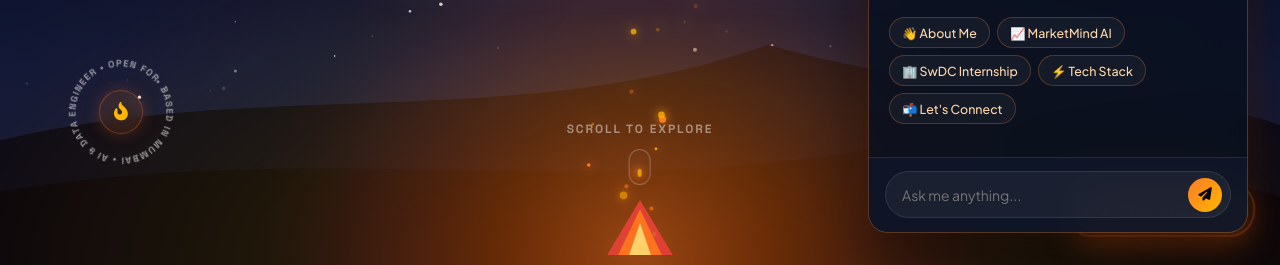
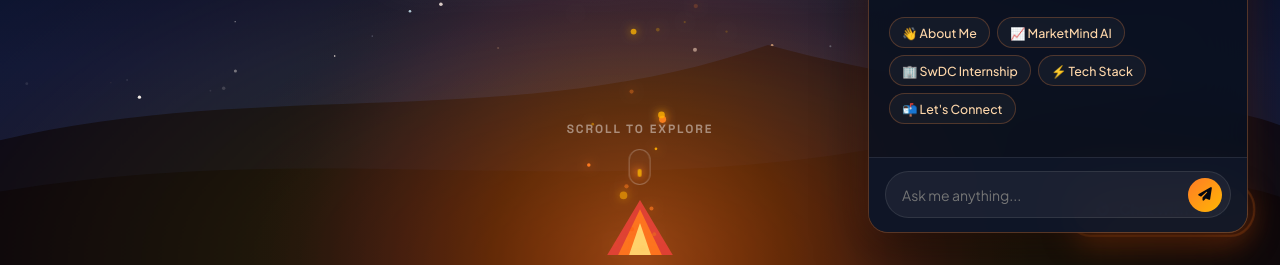
Before and after one commit to bsahil979/My_Portfolio, a plain HTML site: page index.html in a window 1280 px wide. Shown: the part 535-800 px from the top of the page. Drawn offline with Linux system fonts and the light colour scheme; animation ran at ten frames a second.

Commit message:
Remove rotating circular stamp badge as requested

```diff
--- a/index.html
+++ b/index.html
@@ -124,24 +124,6 @@
         </h1>
       </div>
 
-      <!-- Rotating Circular Stamp Badge (from Waqas video) -->
-      <div class="hero-stamp-wrapper" id="heroStamp">
-        <div class="stamp-badge">
-          <svg class="stamp-svg" viewBox="0 0 160 160">
-            <defs>
-              <path id="stampPath" d="M 80, 80 m -56, 0 a 56,56 0 1,1 112,0 a 56,56 0 1,1 -112,0" fill="none" />
-            </defs>
-            <text class="stamp-text">
-              <textPath href="#stampPath" startOffset="0%">
-                • BASED IN MUMBAI • AI &amp; DATA ENGINEER • OPEN FOR WORK
-              </textPath>
-            </text>
-          </svg>
-          <div class="stamp-center-icon">
-            <i class="fa-solid fa-fire-flame-curved"></i>
-          </div>
-        </div>
-      </div>
 
       <!-- Scroll to Explore Motion Indicator (from Waqas video) -->
       <a href="#about" class="scroll-explore-indicator" aria-label="Scroll to explore">
--- a/style.css
+++ b/style.css
@@ -2209,87 +2209,6 @@ textarea,
 }
 
 /* ==========================================================================
-   Hero Rotating Stamp Badge
-   ========================================================================== */
-.hero-stamp-wrapper {
-  position: absolute;
-  bottom: 2.5rem;
-  left: 3.5rem;
-  z-index: 10;
-  pointer-events: auto;
-}
-
-.stamp-badge {
-  position: relative;
-  width: 130px;
-  height: 130px;
-  display: flex;
-  align-items: center;
-  justify-content: center;
-  transition: transform 0.35s cubic-bezier(0.16, 1, 0.3, 1);
-  cursor: url('assets/cursor-ember-pointer.svg') 4 1, pointer;
-}
-
-.stamp-badge:hover {
-  transform: scale(1.08);
-}
-
-.stamp-svg {
-  width: 100%;
-  height: 100%;
-  animation: spinStamp 18s linear infinite;
-  transform-origin: center center;
-}
-
-.stamp-badge:hover .stamp-svg {
-  animation-duration: 8s;
-}
-
-.stamp-text {
-  font-family: 'Space Grotesk', sans-serif;
-  font-size: 11.5px;
-  font-weight: 700;
-  fill: rgba(255, 255, 255, 0.55);
-  letter-spacing: 0.12em;
-  text-transform: uppercase;
-  transition: fill 0.3s ease;
-}
-
-.stamp-badge:hover .stamp-text {
-  fill: var(--flame-gold);
-}
-
-.stamp-center-icon {
-  position: absolute;
-  width: 44px;
-  height: 44px;
-  border-radius: 50%;
-  background: rgba(255, 123, 37, 0.12);
-  border: 1px solid rgba(255, 123, 37, 0.3);
-  display: flex;
-  align-items: center;
-  justify-content: center;
-  color: var(--flame-gold);
-  font-size: 1.15rem;
-  backdrop-filter: blur(8px);
-  box-shadow: 0 0 15px rgba(255, 107, 53, 0.25);
-  transition: all 0.3s ease;
-}
-
-.stamp-badge:hover .stamp-center-icon {
-  background: rgba(255, 123, 37, 0.25);
-  border-color: var(--flame-amber);
-  color: #ffffff;
-  box-shadow: 0 0 25px rgba(255, 107, 53, 0.5);
-  transform: scale(1.1);
-}
-
-@keyframes spinStamp {
-  0% { transform: rotate(0deg); }
-  100% { transform: rotate(360deg); }
-}
-
-/* ==========================================================================
    Scroll to Explore Motion Indicator
    ========================================================================== */
 .scroll-explore-indicator {
@@ -2370,28 +2289,3 @@ textarea,
     transform: translateY(16px);
   }
 }
-
-@media (max-width: 900px) {
-  .hero-stamp-wrapper {
-    bottom: 1.5rem;
-    left: 1.5rem;
-  }
-  .stamp-badge {
-    width: 105px;
-    height: 105px;
-  }
-  .stamp-text {
-    font-size: 10px;
-  }
-  .stamp-center-icon {
-    width: 36px;
-    height: 36px;
-    font-size: 0.95rem;
-  }
-}
-
-@media (max-width: 640px) {
-  .hero-stamp-wrapper {
-    display: none;
-  }
-}
```
